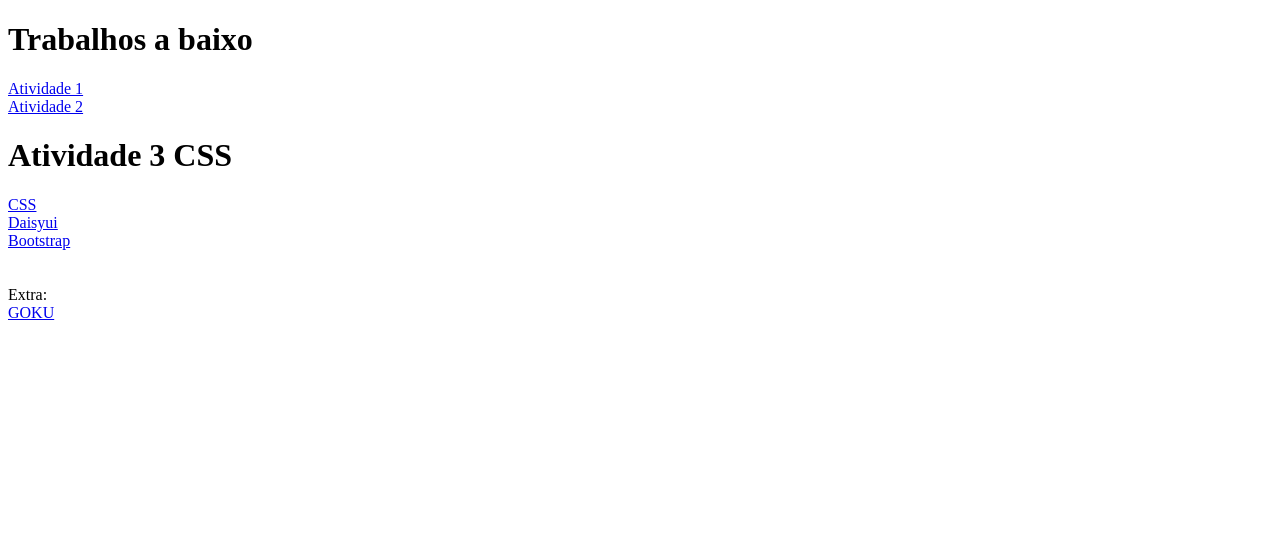
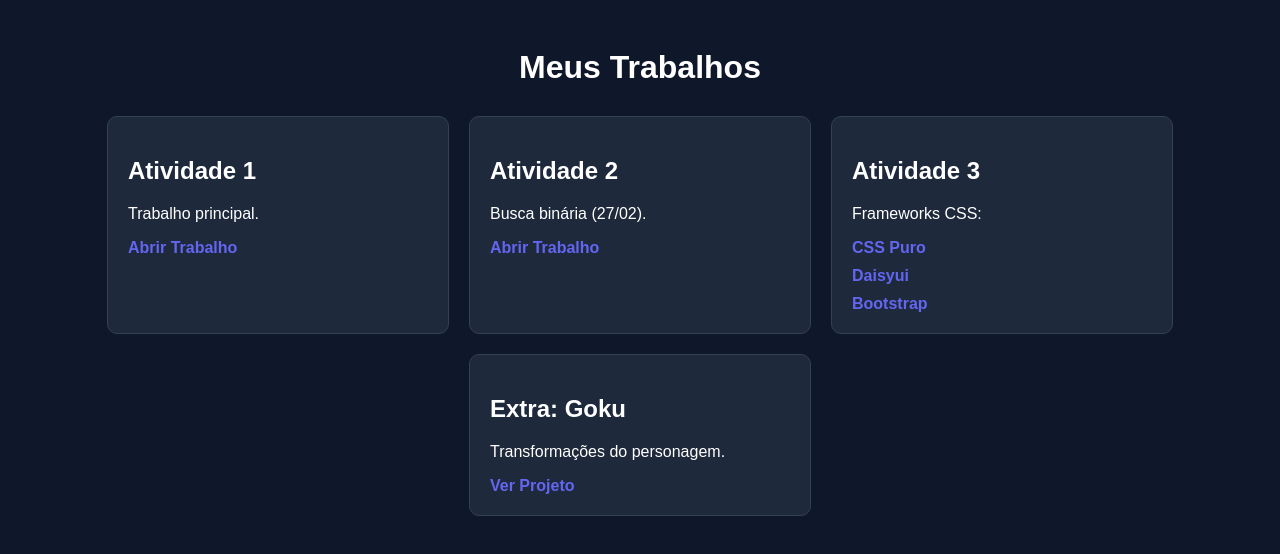
Before and after one commit to HenriqueGOP/Front_end_2026, a plain HTML site: page index.html in a window 1280 px wide. Drawn offline with Linux system fonts and the light colour scheme.

Commit message:
Refactor index.html for layout and content updates
Updated the language attribute, title, and added styles for layout and cards. Reorganized the content structure for better presentation.

```diff
--- a/index.html
+++ b/index.html
@@ -1,20 +1,75 @@
 <!DOCTYPE html>
-<html lang="en">
+<html lang="pt-BR">
 <head>
     <meta charset="UTF-8">
-    <meta name="viewport" content="width=device-width, initial-scale=1.0">
-    <title>Document</title>
+    <title>Meus Trabalhos</title>
+    <style>
+        body {
+            background: #0f172a;
+            color: white;
+            font-family: sans-serif;
+            padding: 20px;
+        }
+
+        h1 { text-align: center; margin-bottom: 30px; }
+
+        .grid {
+            display: flex;
+            flex-wrap: wrap;
+            gap: 20px;
+            justify-content: center;
+        }
+
+        .card {
+            background: #1e293b;
+            padding: 20px;
+            border-radius: 10px;
+            width: 300px;
+            border: 1px solid #334155;
+        }
+
+        .card a {
+            display: block;
+            color: #6366f1;
+            text-decoration: none;
+            margin-top: 10px;
+            font-weight: bold;
+        }
+    </style>
 </head>
 <body>
-    <h1>Trabalhos a baixo<br></h1>
-    <a href="https://henriquegop.github.io/Front_end_2026/Trabalho/trabalho.html">Atividade 1</a><br>
-    <a href="https://henriquegop.github.io/Front_end_2026/Busca%20binaria%202702/index.html">Atividade 2</a><br>
-    <h1>Atividade 3 CSS<br></h1>
-    <a href="https://henriquegop.github.io/Front_end_2026/Trabalho CSS/CSS">CSS</a><br>
-    <a href="https://henriquegop.github.io/Front_end_2026/Trabalho CSS/Daisy.ui">Daisyui</a><br>
-    <a href="https://henriquegop.github.io/Front_end_2026/Trabalho CSS/Bootstrap">Bootstrap</a><br><br><br>
 
-    <a>Extra:<br></a>
-    <a href="https://henriquegop.github.io/Front_end_2026/Trabalho/goku-transformations.html">GOKU</a><br>
+    <h1>Meus Trabalhos</h1>
+
+    <div class="grid">
+
+        <div class="card">
+            <h2>Atividade 1</h2>
+            <p>Trabalho principal.</p>
+            <a href="https://henriquegop.github.io/Front_end_2026/Trabalho/trabalho.html">Abrir Trabalho</a>
+        </div>
+
+        <div class="card">
+            <h2>Atividade 2</h2>
+            <p>Busca binária (27/02).</p>
+            <a href="https://henriquegop.github.io/Front_end_2026/Busca%20binaria%202702/index.html">Abrir Trabalho</a>
+        </div>
+
+        <div class="card">
+            <h2>Atividade 3</h2>
+            <p>Frameworks CSS:</p>
+            <a href="https://henriquegop.github.io/Front_end_2026/Trabalho CSS/CSS">CSS Puro</a>
+            <a href="https://henriquegop.github.io/Front_end_2026/Trabalho CSS/Daisy.ui">Daisyui</a>
+            <a href="https://henriquegop.github.io/Front_end_2026/Trabalho CSS/Bootstrap">Bootstrap</a>
+        </div>
+
+        <div class="card">
+            <h2>Extra: Goku</h2>
+            <p>Transformações do personagem.</p>
+            <a href="https://henriquegop.github.io/Front_end_2026/Trabalho/goku-transformations.html">Ver Projeto</a>
+        </div>
+
+    </div>
+
 </body>
 </html>
```
